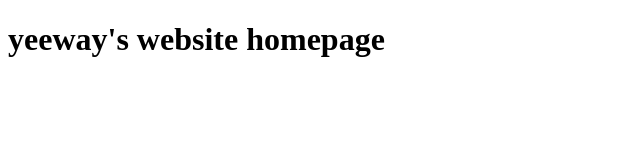
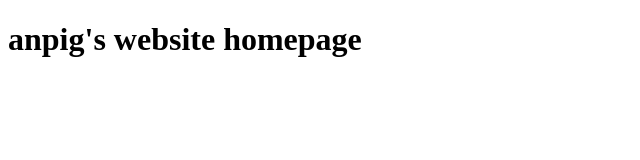
Before and after one commit to yeeway0609/yeeway0609.github.io, a plain HTML site: page index.html in a window 1280 px wide. Shown: the whole page, without its empty margins (0-640 px from the left). Drawn offline with Linux system fonts and the light colour scheme.

Commit message:
change yeeway to anpig

```diff
--- a/index.html
+++ b/index.html
@@ -4,9 +4,9 @@
   <meta charset="UTF-8">
   <meta http-equiv="X-UA-Compatible" content="IE=edge">
   <meta name="viewport" content="width=device-width, initial-scale=1.0">
-  <title>yeeway0609</title>
+  <title>anpig</title>
 </head>
 <body>
-  <h1>yeeway's website homepage</h1>
+  <h1>anpig's website homepage</h1>
 </body>
 </html>
```
